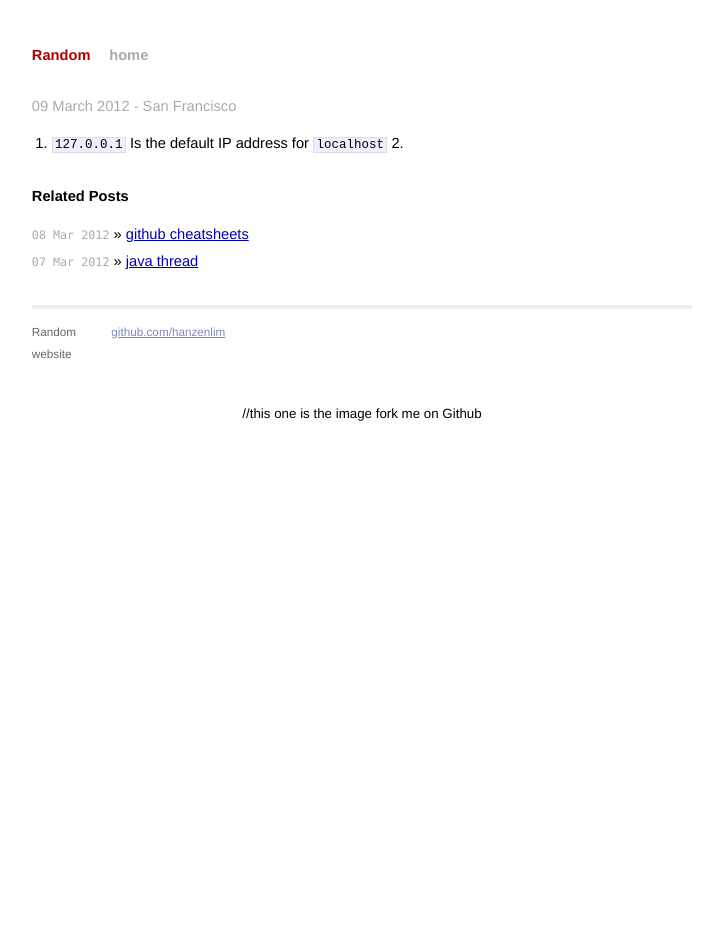
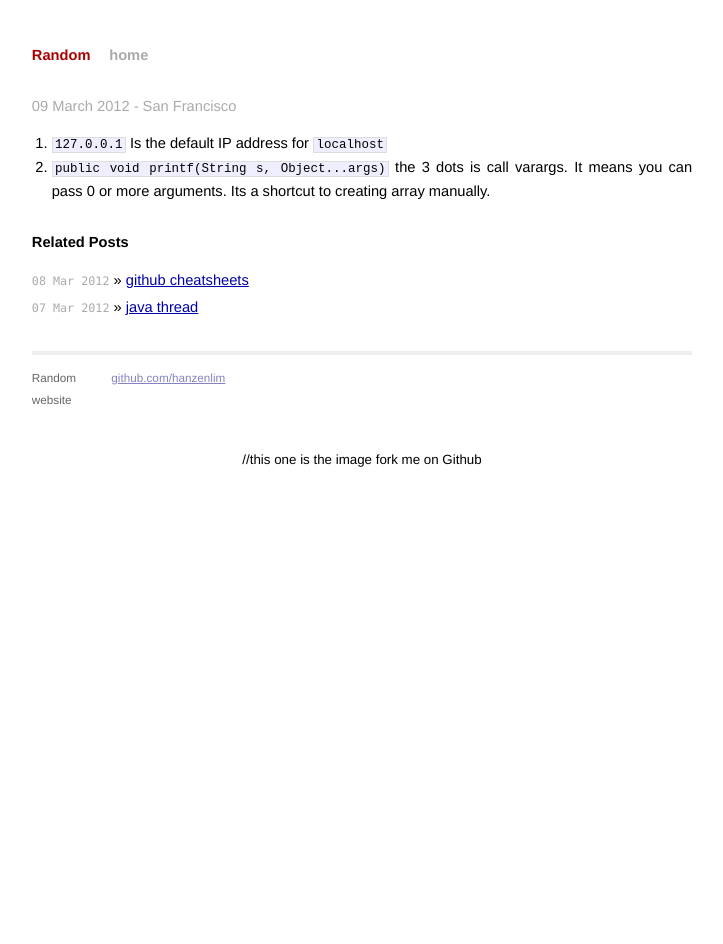
Before and after one commit to badong/badong.github.com, a Jekyll site: the page built from _posts/2012-03-9-general_cheatsheets.md, in a window 1280 px wide. Shown: the whole page, without its empty margins (278-1001 px from the left). Built offline with Jekyll 4.4.1, drawn with Linux system fonts in a browser that asks for light colours; Markdown is read by kramdown in place of the engine named in the settings.

Commit message:
Update _posts/2012-03-9-general_cheatsheets.md

```diff
--- a/_posts/2012-03-9-general_cheatsheets.md
+++ b/_posts/2012-03-9-general_cheatsheets.md
@@ -5,4 +5,5 @@ title: general cheatsheets
 
 <p class="meta">09 March 2012 - San Francisco</p>
 1. `127.0.0.1` Is the default IP address for `localhost`
-2.
+2.  `public void printf(String s, Object...args)` the 3 dots is call varargs. It means you can pass 0 or more arguments.
+Its a shortcut to creating array manually.
```
